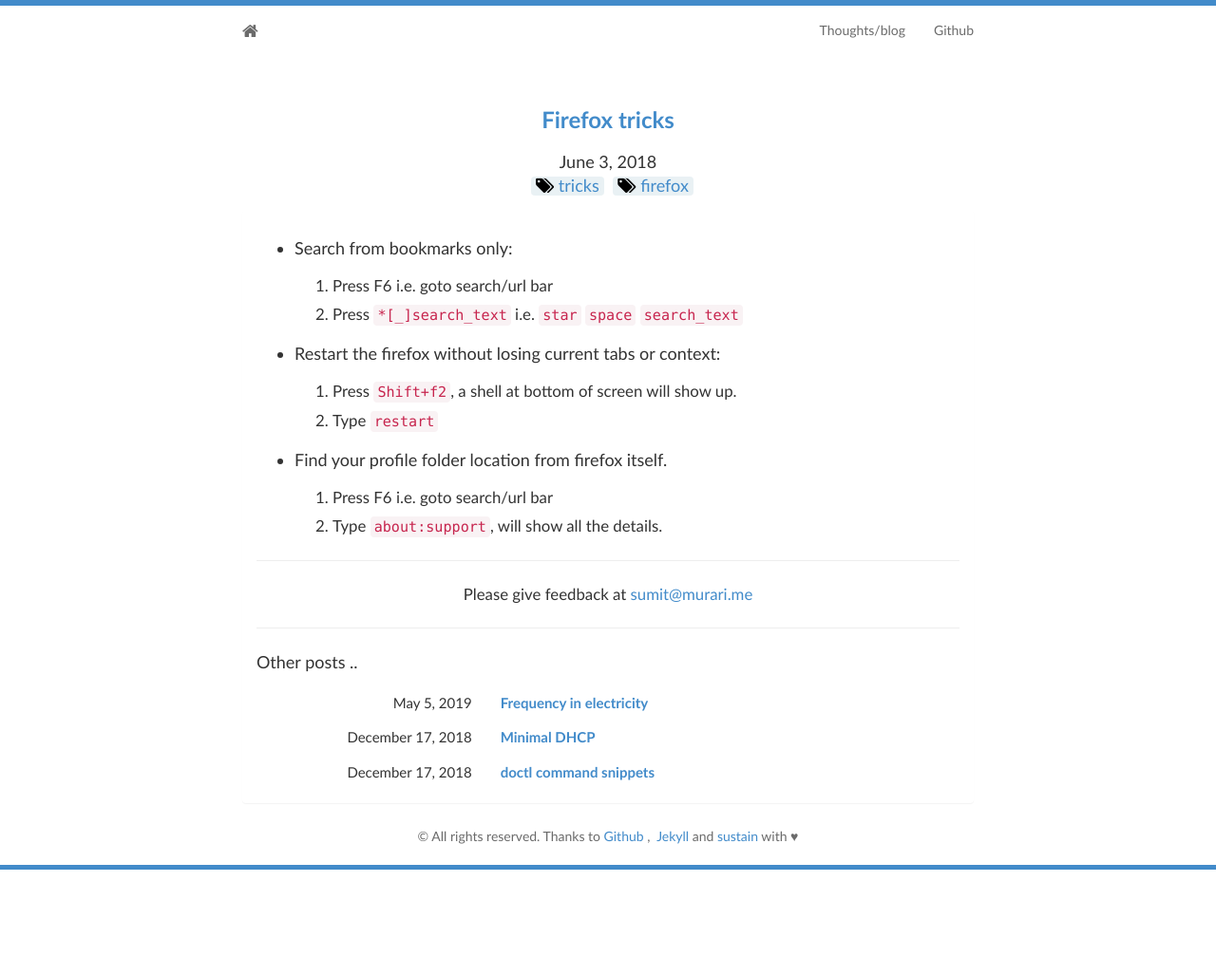
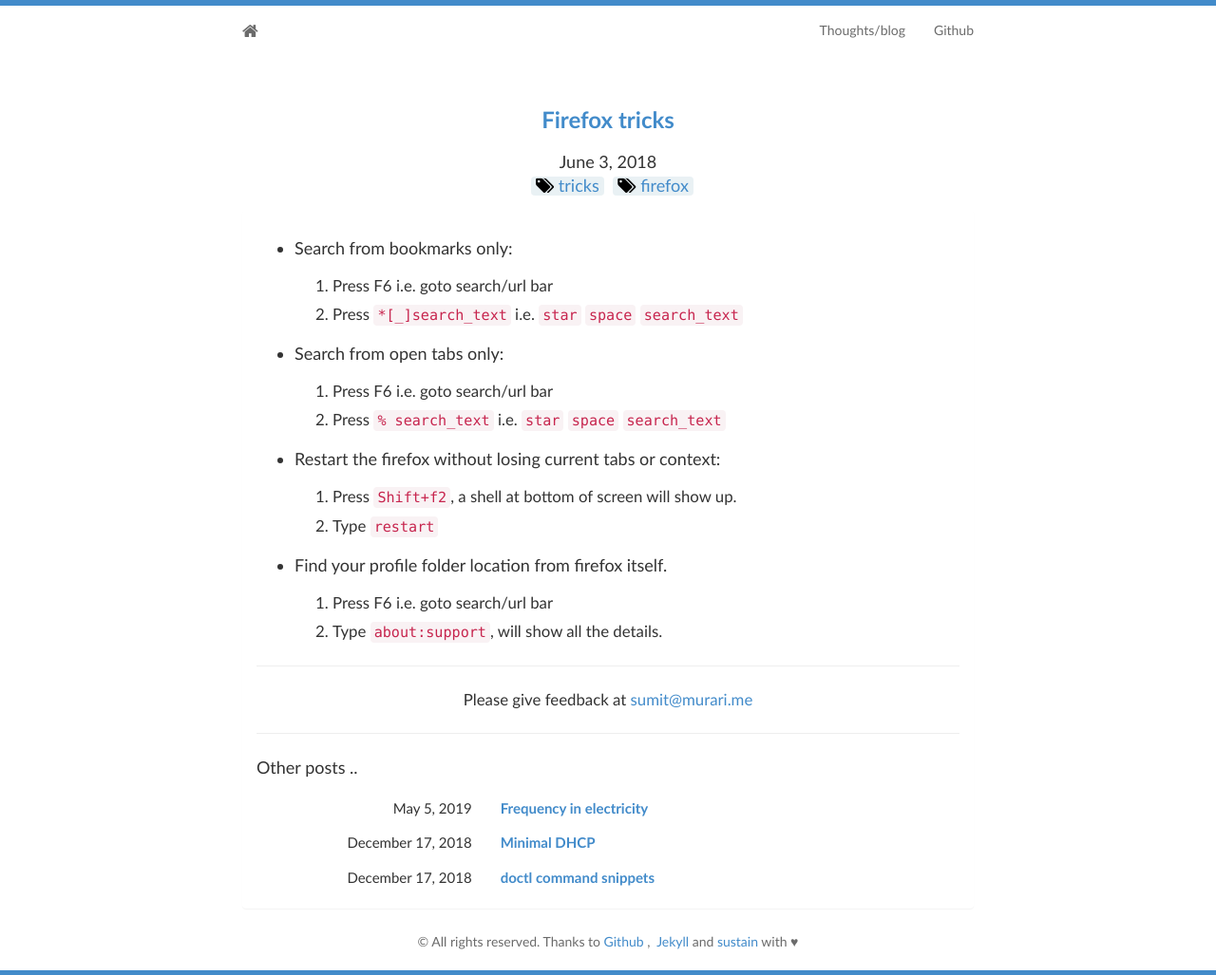
Before and after one commit to murarisumit/murarisumit.github.io, a Jekyll site: the page built from _posts/2018-06-03-firefox-tricks.md, in a window 1280 px wide. Shown: the whole page at 95% size. Built offline with Jekyll 4.4.1, drawn with Linux system fonts in a browser that asks for light colours; nearby versions of some CDN libraries; before the commit the page ends 916 px from its top, so only the background shows below that.

Commit message:
Firefox post updated

```diff
--- a/_posts/2018-06-03-firefox-tricks.md
+++ b/_posts/2018-06-03-firefox-tricks.md
@@ -11,6 +11,10 @@
 	1. Press F6 i.e. goto search/url bar
 	2. Press `*[_]search_text` i.e. `star` `space` `search_text`
 
+* ##### Search from open tabs only:
+	1. Press F6 i.e. goto search/url bar
+	2. Press `% search_text` i.e. `star` `space` `search_text`
+
 * ##### Restart the firefox without losing current tabs or context:
 	1. Press `Shift+f2`, a shell at bottom of screen will show up.
 	3. Type `restart`
```
